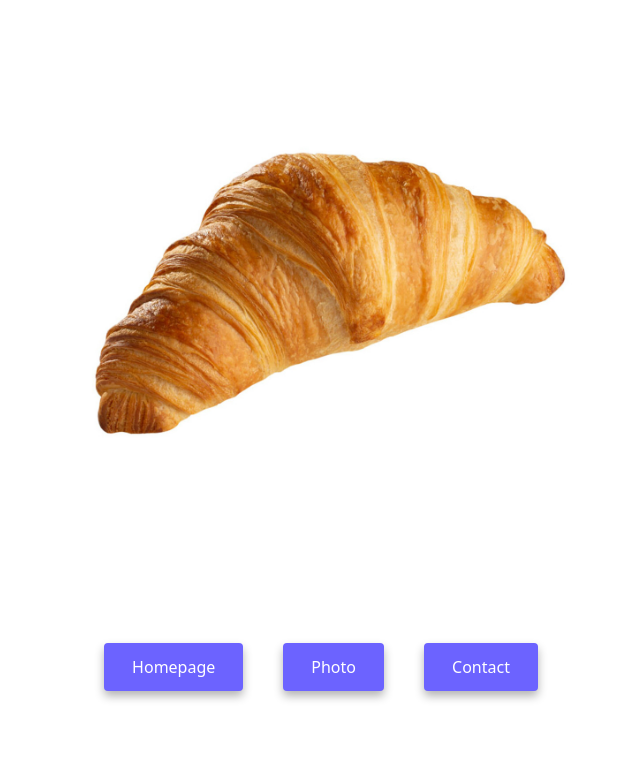
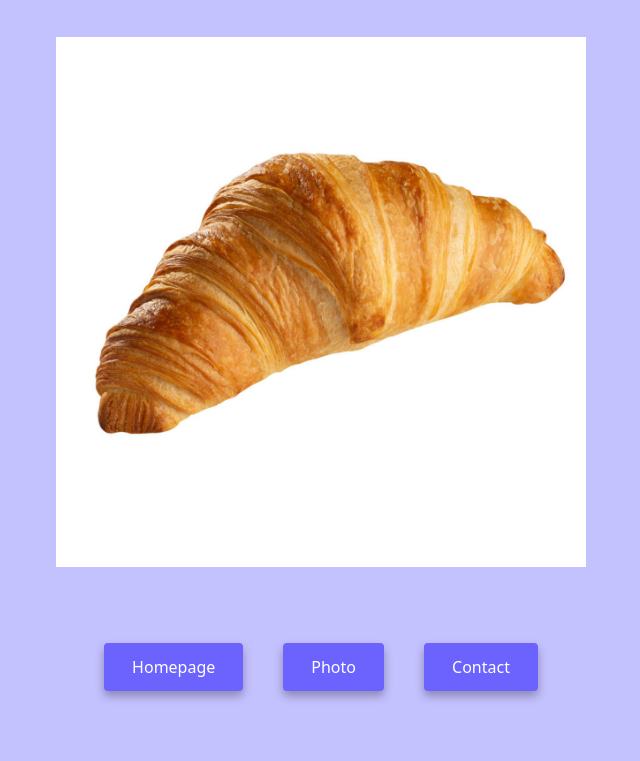
Before and after one commit to emanuelapietrobelli/croissant_week3_challenge_2, a plain HTML site: page photo.html in a window 1280 px wide. Shown: the part 117-878 px from the top of the page, without its empty margins (319-959 px from the left). Drawn offline with nearby package versions, Linux system fonts and the light colour scheme.

Commit message:
background change

```diff
--- a/css/styles.css
+++ b/css/styles.css
@@ -6,6 +6,7 @@
 
 body {
   margin: 50px;
+  background-color: #c4c1ff;
 }
 
 .navigation-links {
--- a/photo.html
+++ b/photo.html
@@ -23,7 +23,7 @@
           <img
             src="/images/croissant.jpeg"
             alt="Homemade croissant"
-            class="rounded img-fluid p-2"
+            class="img-fluid p-2"
           />
         </div>
         <div class="col-3"></div>
```
